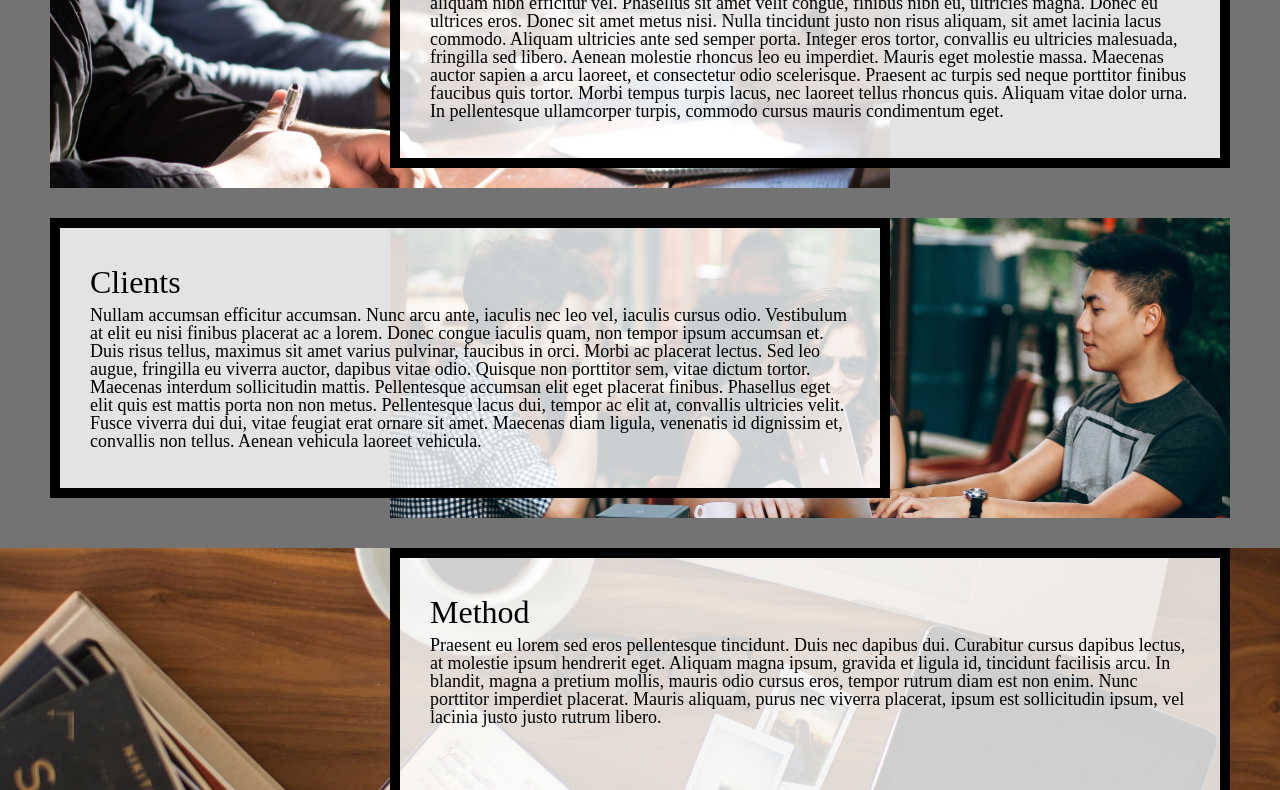
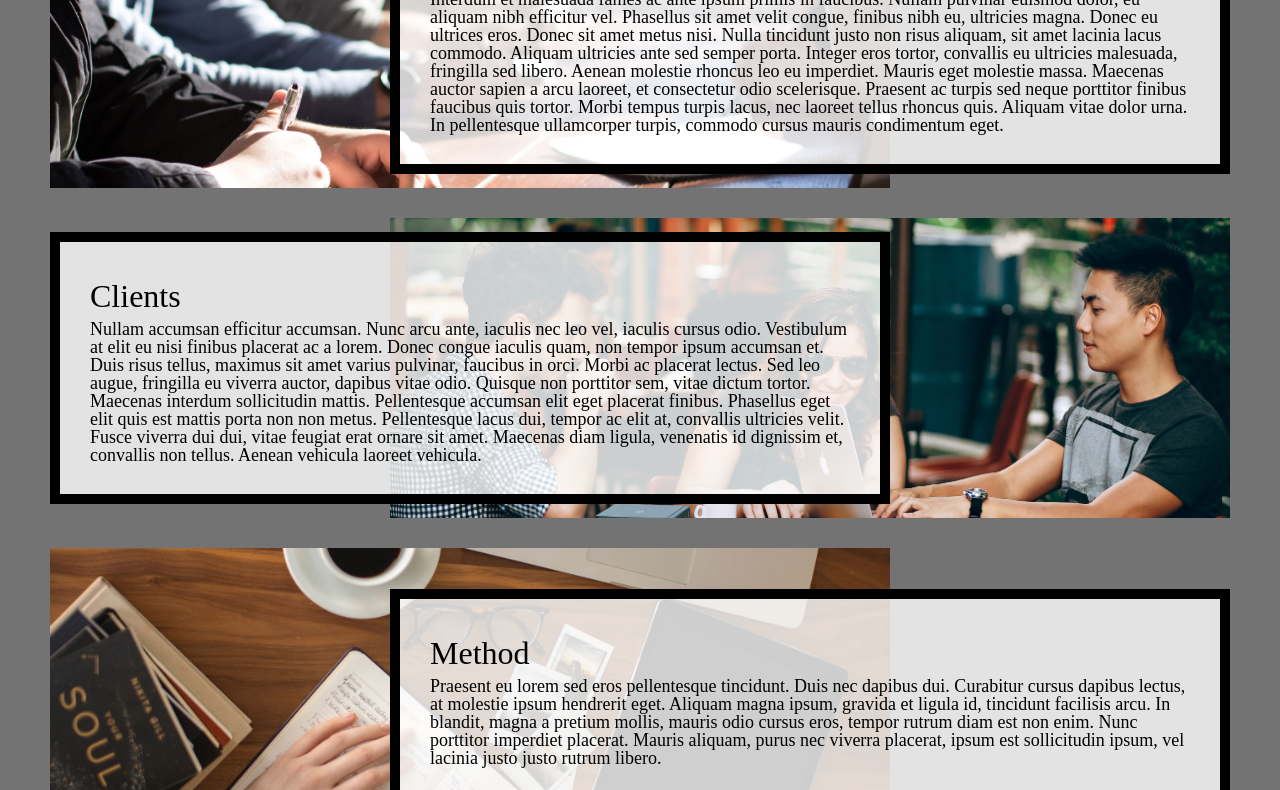
Before and after one commit to pratikshabadola/homework3-2022, a plain HTML site: page index.html in a window 1280 px wide. Shown: the part 590-1380 px from the top of the page. Drawn offline with Linux system fonts and the light colour scheme.

Commit message:
Add files via upload

```diff
--- a/css/style.css
+++ b/css/style.css
@@ -150,9 +150,9 @@ img {
 }
 
 .text {
-  margin: 0 auto;
   max-height: 25vh;
   overflow: scroll;
+  align-self: center;
 }
 
 @media screen and (min-width: 700px){
@@ -188,7 +188,7 @@ img {
     grid-column: 3 / span 2;
   }
 
-  .clients, .contact, .about-image, and .method-image {
+  .clients, .contact, .about-image, .method-image {
     grid-column: 2 / span 2;
   }
 
```
